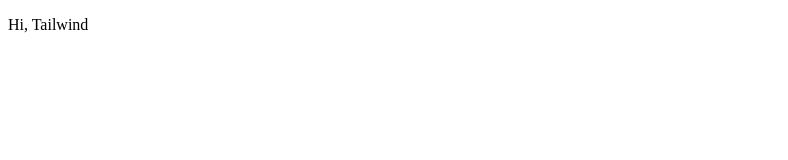
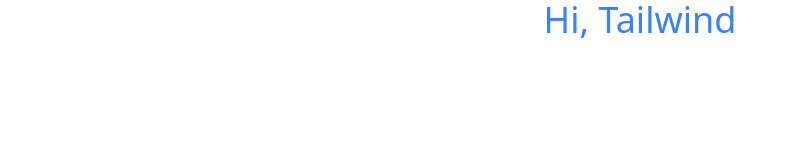
Before and after one commit to divinrkz/tailwind-hub, a plain HTML site: page index.html in a window 1280 px wide. Shown: the whole page, without its empty margins (0-788 px from the left). Drawn offline with nearby package versions, Linux system fonts and the light colour scheme.

Commit message:
feat: setup tailwind cdn

```diff
--- a/index.html
+++ b/index.html
@@ -5,8 +5,9 @@
     <meta http-equiv="X-UA-Compatible" content="IE=edge">
     <meta name="viewport" content="width=device-width, initial-scale=1.0">
     <title>Tailwind Hub</title>
+    <script src="https://cdn.tailwindcss.com"></script>
 </head>
 <body>
-    <p class="text-bold text-blue-500 text-center">Hi, Tailwind</p>
+    <p class="text-4xl text-bold text-blue-500 text-center">Hi, Tailwind</p>
 </body>
 </html>
```
